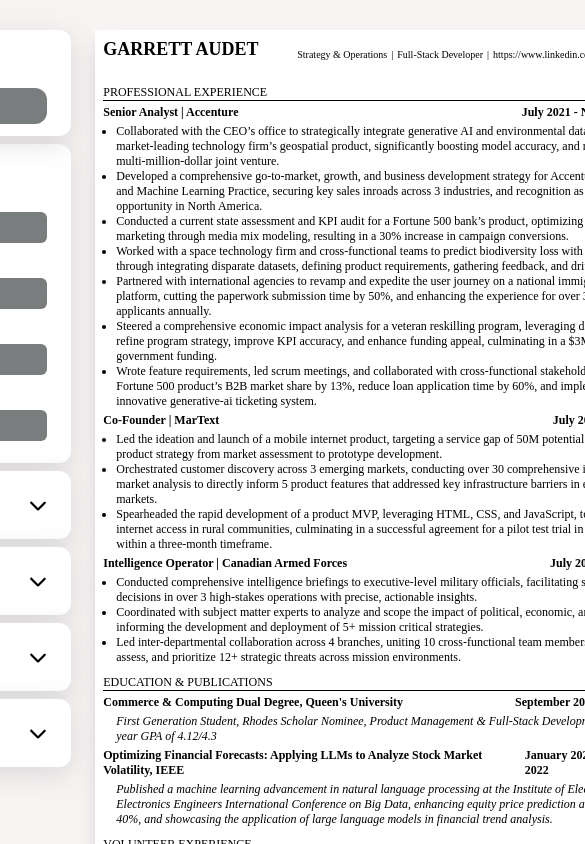
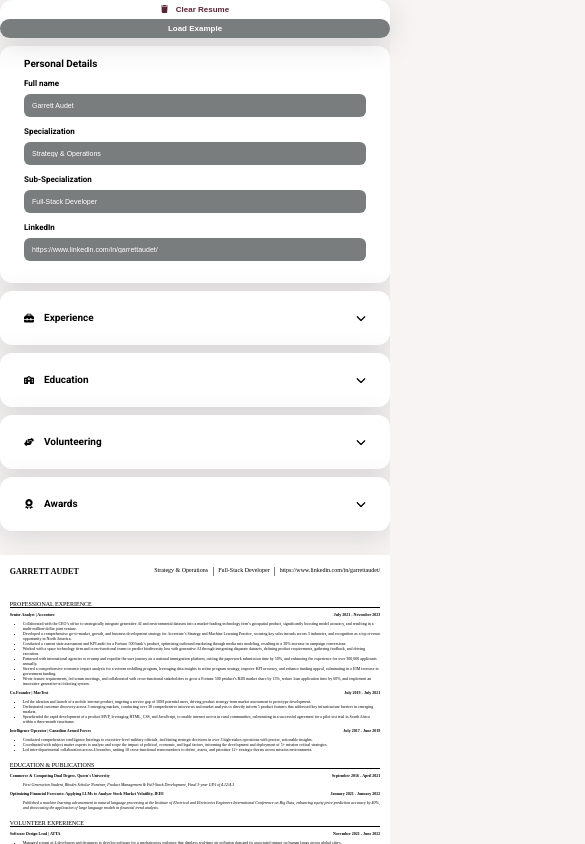
Before and after one commit to GarrettAudet/CV-Generator, a React (Create React App) app: page / in a window 390 px wide. Shown: the top 844 px of the page, 585 px wide, since content can reach past the window. Built offline with nearby package versions, Linux system fonts and the light colour scheme.

Commit message:
Added mobile styling

```diff
--- a/src/components/LeftSide/CommonStyles/styles.css
+++ b/src/components/LeftSide/CommonStyles/styles.css
@@ -40,3 +40,181 @@
     width: 100%;
     padding: 8px;
 }
+
+@media (max-width: 480px) {
+    .app {
+        max-width: 200px;
+        padding: 0px;
+    }
+
+    .leftSide {
+        font-size: 10px;
+    }
+
+    .leftSide .buttonLoader {
+        padding: 0px;
+        gap: 0px;
+    }
+
+    .leftSide .buttonLoader button {
+        font-size: 8px;
+        padding: 5px 10px;
+    }
+
+    .leftSide .personalDetails h2 {
+        font-size: 10px;
+    }
+
+    .detailItem {
+        font-size: 8px;
+    }
+
+    .detailItem input {
+        font-size: 7px;
+    }
+
+    .app {
+        flex-direction: column;
+        align-items: center;
+    }
+
+    .Experience h2 {
+        font-size: 10px;
+    }
+
+    .LHSInputHeader .iconGrouped .classIcon {
+        width: 10px;
+        height: 10px;
+    }
+
+    .app .rightSide {
+        min-width: 350px;
+        max-width: 400px;
+    }
+
+    .rightSide {
+        max-width: 450px;
+        font-size: 10px;
+        min-height: 1000px;
+    }
+
+    .headers {
+        display: flex;
+        align-items: center;
+    }
+
+    .rightSide .header .name {
+        font-size: 8px;
+    }
+
+    .rightSide .header h2 {
+        font-size: 6px;
+    }
+
+    .rightSide .underline .sectionTitle {
+        font-size: 6px;
+    }
+
+    .experienceItem .experienceTitle,
+    .experienceItem .experienceDateDuration,
+    .underline .experienceParent .caption {
+        font-size: 4px;
+    }
+
+    .experienceItem .experienceTitle {
+        min-width: 200px;
+    }
+
+    .experienceParent ul li {
+        font-size: 4px;
+    }
+}
+
+@media (max-width: 768px) {
+    .app {
+        max-width: 700px;
+        padding: 0px;
+    }
+
+    .leftSide {
+        font-size: 10px;
+    }
+
+    .leftSide .buttonLoader {
+        padding: 0px;
+        gap: 0px;
+    }
+
+    .leftSide .buttonLoader button {
+        font-size: 8px;
+        padding: 5px 10px;
+    }
+
+    .leftSide .personalDetails h2 {
+        font-size: 10px;
+    }
+
+    .detailItem {
+        font-size: 8px;
+    }
+
+    .detailItem input {
+        font-size: 7px;
+    }
+
+    .app {
+        flex-direction: column;
+        align-items: center;
+    }
+
+    .Experience h2 {
+        font-size: 10px;
+    }
+
+    .LHSInputHeader .iconGrouped .classIcon {
+        width: 10px;
+        height: 10px;
+    }
+
+    .app .rightSide {
+        min-width: 350px;
+        max-width: 400px;
+    }
+
+    .rightSide {
+        max-width: 450px;
+        font-size: 10px;
+        min-height: 1000px;
+    }
+
+    .headers {
+        display: flex;
+        align-items: center;
+    }
+
+    .rightSide .header .name {
+        font-size: 8px;
+    }
+
+    .rightSide .header h2 {
+        font-size: 6px;
+    }
+
+    .rightSide .underline .sectionTitle {
+        font-size: 6px;
+    }
+
+    .experienceItem .experienceTitle,
+    .experienceItem .experienceDateDuration,
+    .underline .experienceParent .caption {
+        font-size: 4px;
+    }
+
+    .experienceItem .experienceTitle {
+        min-width: 200px;
+    }
+
+    .experienceParent ul li {
+        font-size: 4px;
+    }
+}
```
